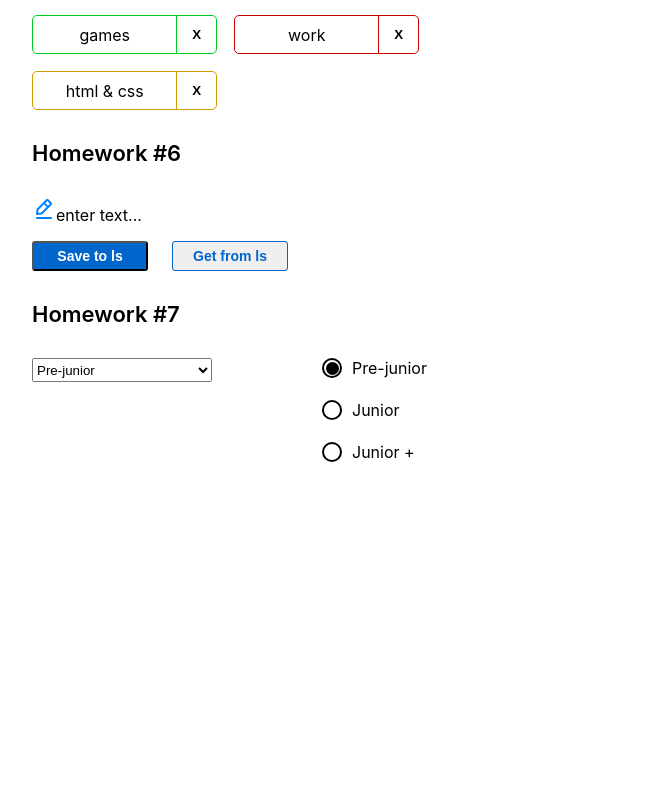
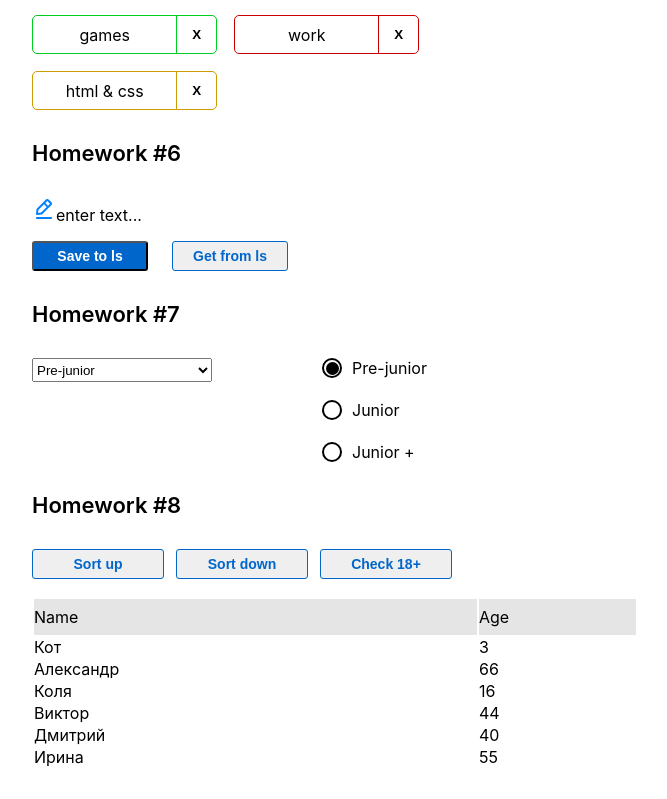
Before and after one commit to ArtsiomChulc/HW1-autoTest, a React (Create React App) app: page /#/junior in a window 1280 px wide. Shown: the part 350-1149 px from the top of the page, without its empty margins (103-770 px from the left). Before the commit the page ends 842 px from the top, so only its background shows below. Built offline with nearby package versions, Linux system fonts and the light colour scheme.

Commit message:
HW8 with different options

```diff
--- a/src/s2-homeworks/hw05/pages/Junior.tsx
+++ b/src/s2-homeworks/hw05/pages/Junior.tsx
@@ -2,7 +2,7 @@
 import HW6 from "../../hw06/HW6";
 import HW2 from "../../hw02/HW2";
 import HW7 from '../../hw07/HW7'
-// import HW8 from '../../hw08/HW8'
+import HW8 from '../../hw08/HW8'
 // import HW9 from '../../hw09/HW9'
 
 function Junior() {
@@ -11,7 +11,7 @@
             <HW2/>
             <HW6 />
             <HW7 />
-            {/*<HW8 />*/}
+            <HW8 />
             {/*<HW9 />*/}
         </div>
     )
--- a/src/s2-homeworks/hw07/common/c5-SuperSelect/SuperSelect.tsx
+++ b/src/s2-homeworks/hw07/common/c5-SuperSelect/SuperSelect.tsx
@@ -38,7 +38,7 @@
 
     const onChangeCallback = (e: ChangeEvent<HTMLSelectElement>) => {
         // делают студенты
-
+        // onChange && onChange(e)
 
        if (onChangeOption) onChangeOption(e.currentTarget.value)
     }
--- a/src/s2-homeworks/hw07/common/c6-SuperRadio/SuperRadio.tsx
+++ b/src/s2-homeworks/hw07/common/c6-SuperRadio/SuperRadio.tsx
@@ -38,7 +38,7 @@
 }) => {
     const onChangeCallback = (e: ChangeEvent<HTMLInputElement>) => {
 
-
+        // onChange && onChange(e)
         if (onChangeOption) onChangeOption(e.currentTarget.value)
         // делают студенты
 
--- a/src/s2-homeworks/hw08/HW8.module.css
+++ b/src/s2-homeworks/hw08/HW8.module.css
@@ -5,18 +5,25 @@
 }
 
 .users {
+    width: 606px;
 }
 
 .buttonsContainer {
+    display: flex;
+    gap: 12px;
+    margin-bottom: 18px;
 }
 
 .container {
 }
 
 .thead {
+    height: 36px;
+    background: #E5E5E5;
 }
 
 .nameCol {
+    margin-right: 218px;
 }
 
 .ageCol {
--- a/src/s2-homeworks/hw08/User.tsx
+++ b/src/s2-homeworks/hw08/User.tsx
@@ -12,10 +12,11 @@
         <tr id={'hw8-user-' + u._id + '-' + u.age} className={s.item}>
             <td id={'hw8-user-name-' + u._id} className={s.nameCol}>
                 {/*отобразить имя*/}
-
+                {u.name}
             </td>
             <td id={'hw8-user-age-' + u._id}>
                 {/*отобразить возраст*/}
+                {u.age}
 
             </td>
         </tr>
--- a/src/s2-homeworks/hw08/bll/homeWorkReducer.ts
+++ b/src/s2-homeworks/hw08/bll/homeWorkReducer.ts
@@ -4,17 +4,35 @@
     | { type: 'sort'; payload: 'up' | 'down' }
     | { type: 'check'; payload: number }
 
-export const homeWorkReducer = (state: any, action: any): any => { // need to fix any
+export const homeWorkReducer = (state: UserType[], action: ActionType): UserType[] => { // need to fix any
     switch (action.type) {
         case 'sort': { // by name
 
-            return state // need to fix
+            return [...state].sort((a, b) => action.payload === 'up'
+                ? a.name.localeCompare(b.name)
+                : b.name.localeCompare(a.name))
+                 // need to fix
         }
         case 'check': {
 
-            return state // need to fix
+            return state.filter(a => a.age > action.payload) // need to fix
         }
         default:
             return state
     }
 }
+
+// case 'sort': { // by name
+//     const c = action.payload === 'up' ? 1 : -1
+//     return [...state].sort((a, b) => {
+//         if (a.name > b.name) {
+//             return c
+//         }
+//         if (a.name < b.name) {
+//             return 0 - c
+//         }
+//         return 0
+//     })
+//     // return state // need to fix
+//     // return state // need to fix
+// }
```
